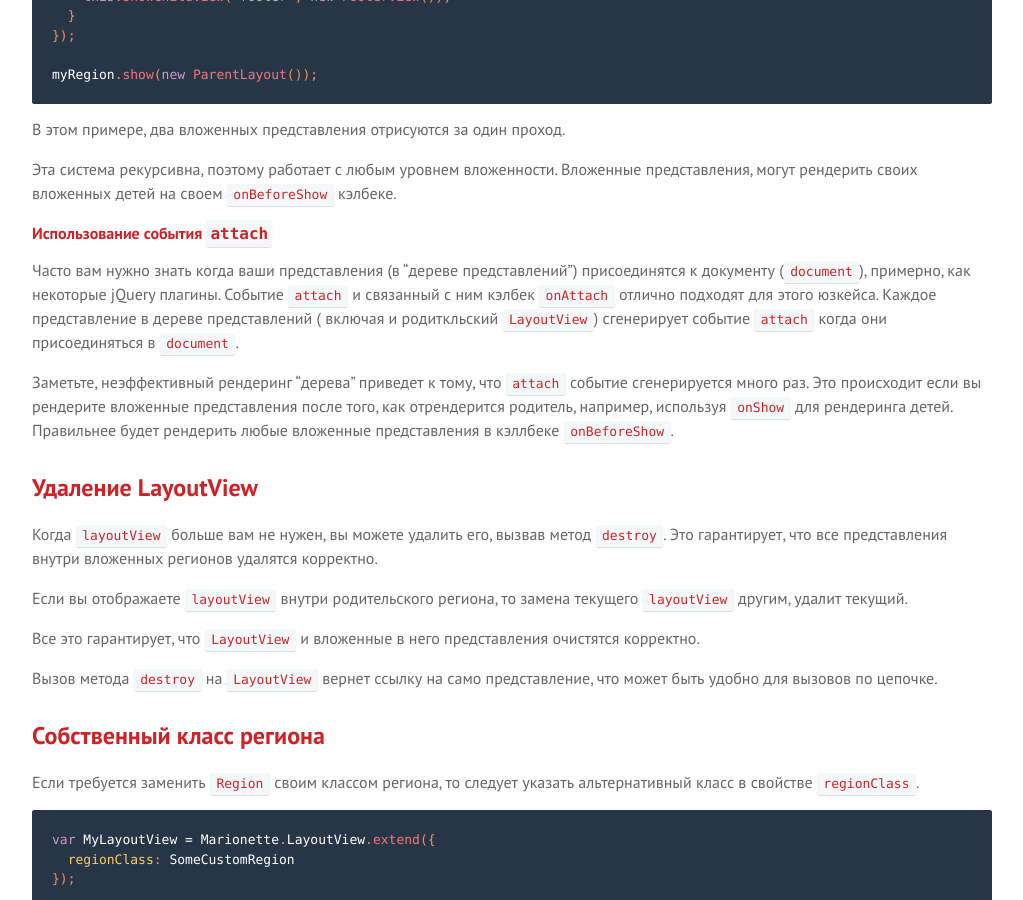
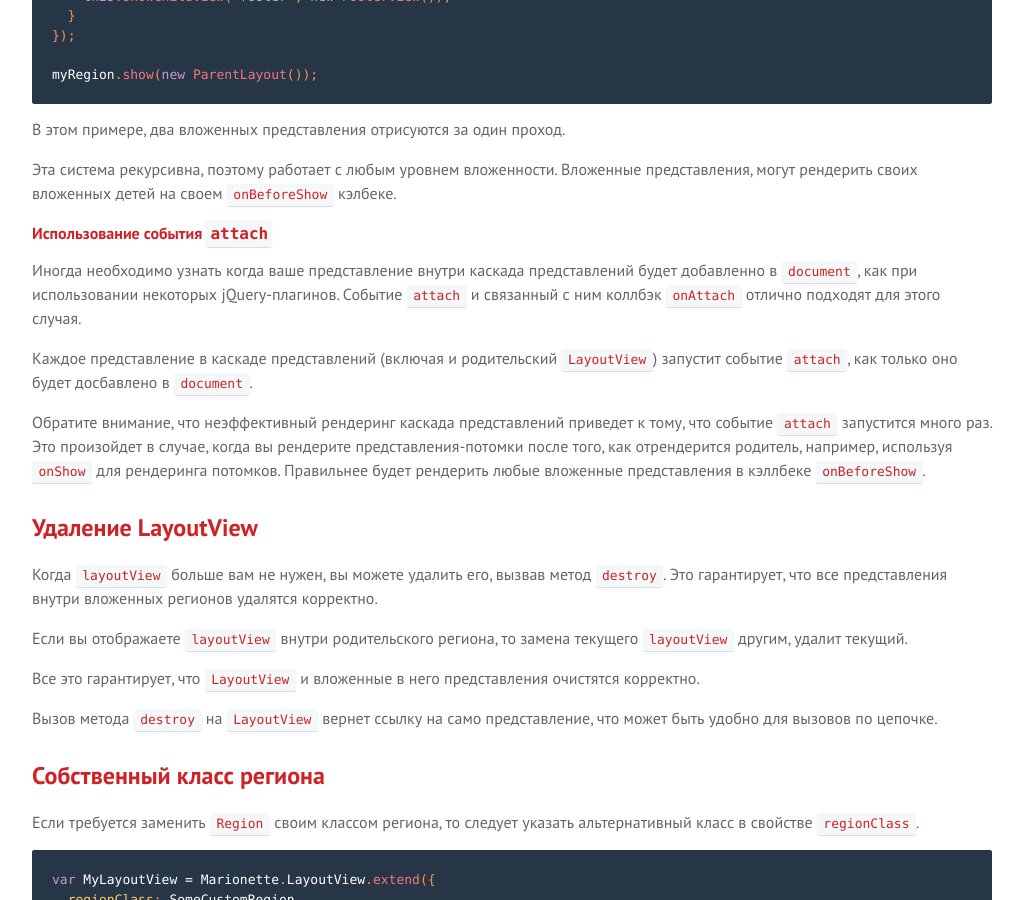
Before and after one commit to sadcitizen/marionettejs.ru, a Jekyll site: the page built from _posts/2014-05-01-layoutview.md, in a window 1280 px wide and 900 px high, scrolled down 6873 px. Shown: the whole window, without its empty margins (128-1151 px from the left). Built offline with Jekyll 4.4.1, drawn with Linux system fonts in a browser that asks for light colours; some web fonts are replaced; Markdown is read by kramdown in place of the engine named in the settings.

Commit message:
update ru/LayoutView

```diff
--- a/_includes/translation/ru/marionette.layoutview.md
+++ b/_includes/translation/ru/marionette.layoutview.md
@@ -323,14 +323,11 @@ myRegion.show(new ParentLayout());
 
 #### <a name="use-of-the-attach-event"></a> Использование события `attach`
 
-Часто вам нужно знать когда ваши представления (в "дереве представлений") присоединятся к документу (`document`),
-примерно, как некоторые jQuery плагины. Событие `attach` и связанный с ним кэлбек `onAttach` отлично подходят для этого
-юзкейса. Каждое представление в дереве представлений ( включая и родиткльский `LayoutView`) сгенерирует событие `attach`
-когда они присоединяться в `document`.
+Иногда необходимо узнать когда ваше представление внутри каскада представлений будет добавленно в `document`, как при использовании некоторых jQuery-плагинов. Событие `attach` и связанный с ним коллбэк `onAttach` отлично подходят для этого случая.
 
-Заметьте, неэффективный рендеринг "дерева" приведет к тому, что `attach` событие сгенерируется много раз. Это происходит
-если вы рендерите вложенные представления после того, как отрендерится родитель, например, используя `onShow` для рендеринга детей.
-Правильнее будет рендерить любые вложенные представления в кэллбеке `onBeforeShow`.
+Каждое представление в каскаде представлений (включая и родительский `LayoutView`) запустит событие `attach`, как только оно будет досбавлено в `document`.
+
+Обратите внимание, что неэффективный рендеринг каскада представлений приведет к тому, что событие `attach` запустится много раз. Это произойдет в случае, когда вы рендерите представления-потомки после того, как отрендерится родитель, например, используя `onShow` для рендеринга потомков. Правильнее будет рендерить любые вложенные представления в кэллбеке `onBeforeShow`.
 
 ## <a name="destroying-a-layoutview"></a> Удаление LayoutView
 
```
Also changed, not shown: _posts/2014-05-01-layoutview.md (+2 -2 lines).
